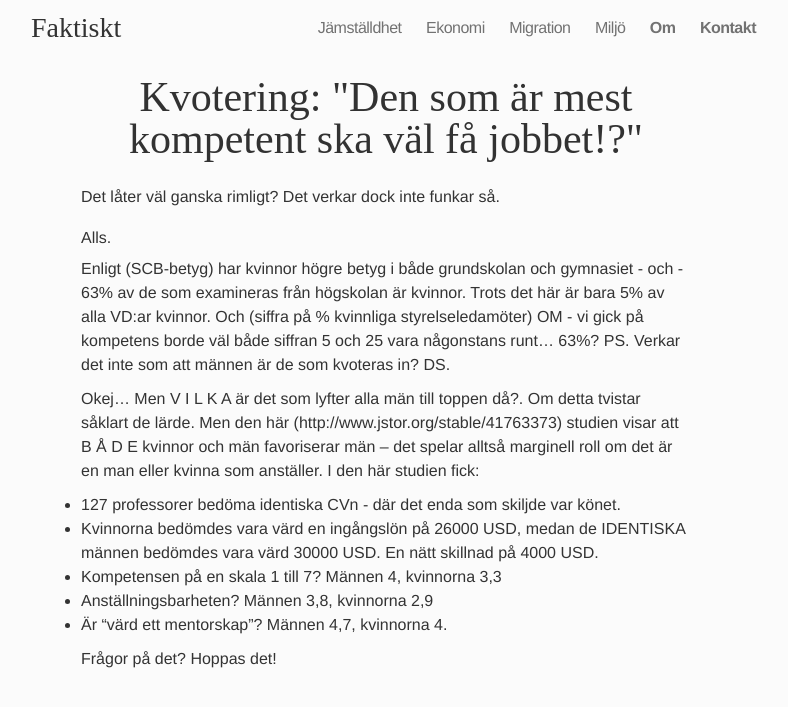
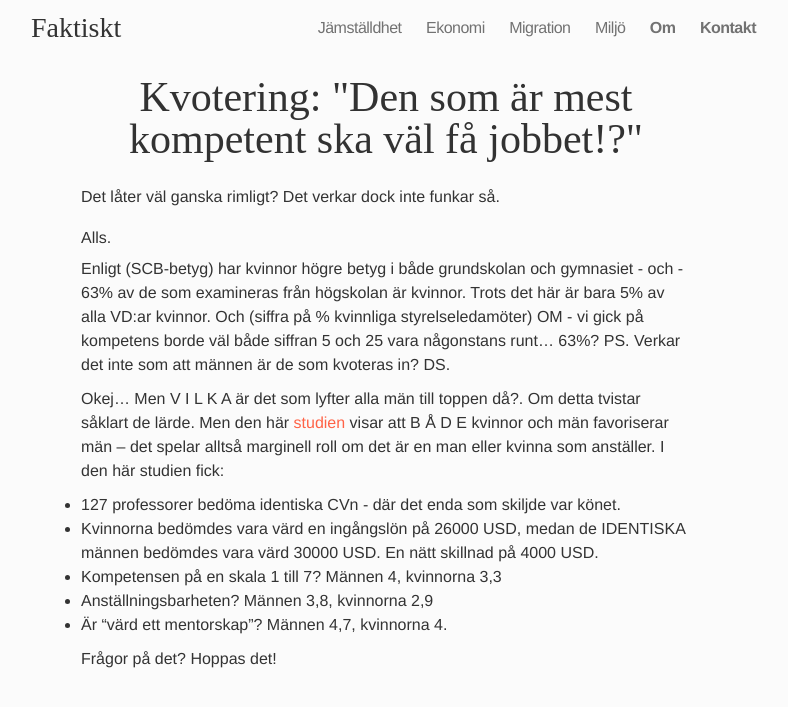
Before and after one commit to frigolitvarulv/faktiskt.github.io, a Jekyll site: the page built from jamstalldhet/kvotering-den-som-r-mest-kompetent-ska-v-l-f-jobbet.md, in a window 1280 px wide. Shown: the top 707 px of the page, without its empty margins (254-1042 px from the left). Built offline with Jekyll 4.4.1, drawn with Linux system fonts in a browser that asks for light colours; nearby versions of some CDN libraries; Markdown is read by kramdown in place of the engine named in the settings.

Commit message:
Updated kvotering-den-som-r-mest-kompetent-ska-v-l-f-jobbet.md

```diff
--- a/jamstalldhet/kvotering-den-som-r-mest-kompetent-ska-v-l-f-jobbet.md
+++ b/jamstalldhet/kvotering-den-som-r-mest-kompetent-ska-v-l-f-jobbet.md
@@ -5,12 +5,13 @@ title: "Kvotering: \"Den som är mest kompetent ska väl få jobbet!?\""
 ---
 
 
+
 Det låter väl ganska rimligt? Det verkar dock inte funkar så.
 ## Alls.
 
 Enligt (SCB-betyg) har kvinnor högre betyg i både grundskolan och gymnasiet - och - 63% av de som examineras från högskolan är kvinnor. Trots det här är bara 5% av alla VD:ar kvinnor. Och (siffra på % kvinnliga styrelseledamöter) OM - vi gick på kompetens borde väl både siffran 5 och 25 vara någonstans runt... 63%? PS. Verkar det inte som att männen är de som kvoteras in? DS.
 
-Okej... Men V I L K A är det som lyfter alla män till toppen då?. Om detta tvistar såklart de lärde. Men den här (http://www.jstor.org/stable/41763373) studien visar att B Å D E kvinnor och män favoriserar män – det spelar alltså marginell roll om det är en man eller kvinna som anställer. I den här studien fick:
+Okej... Men V I L K A är det som lyfter alla män till toppen då?. Om detta tvistar såklart de lärde. Men den här [studien](http://www.jstor.org/stable/41763373) visar att B Å D E kvinnor och män favoriserar män – det spelar alltså marginell roll om det är en man eller kvinna som anställer. I den här studien fick:
 
 - 127 professorer bedöma identiska CVn - där det enda som skiljde var könet.
 - Kvinnorna bedömdes vara värd en ingångslön på 26000 USD, medan de IDENTISKA männen bedömdes vara värd 30000 USD. En nätt skillnad på 4000 USD.
```
